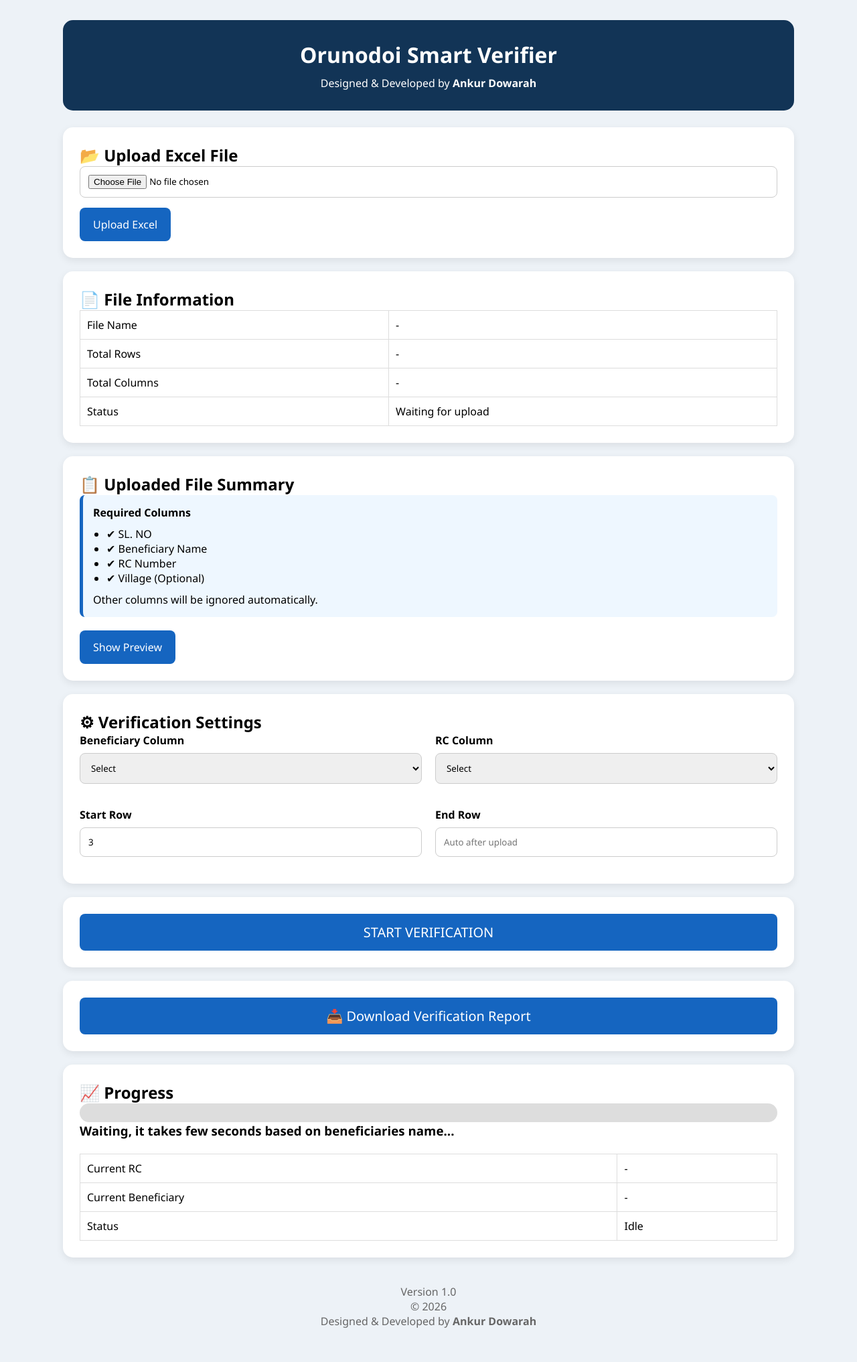
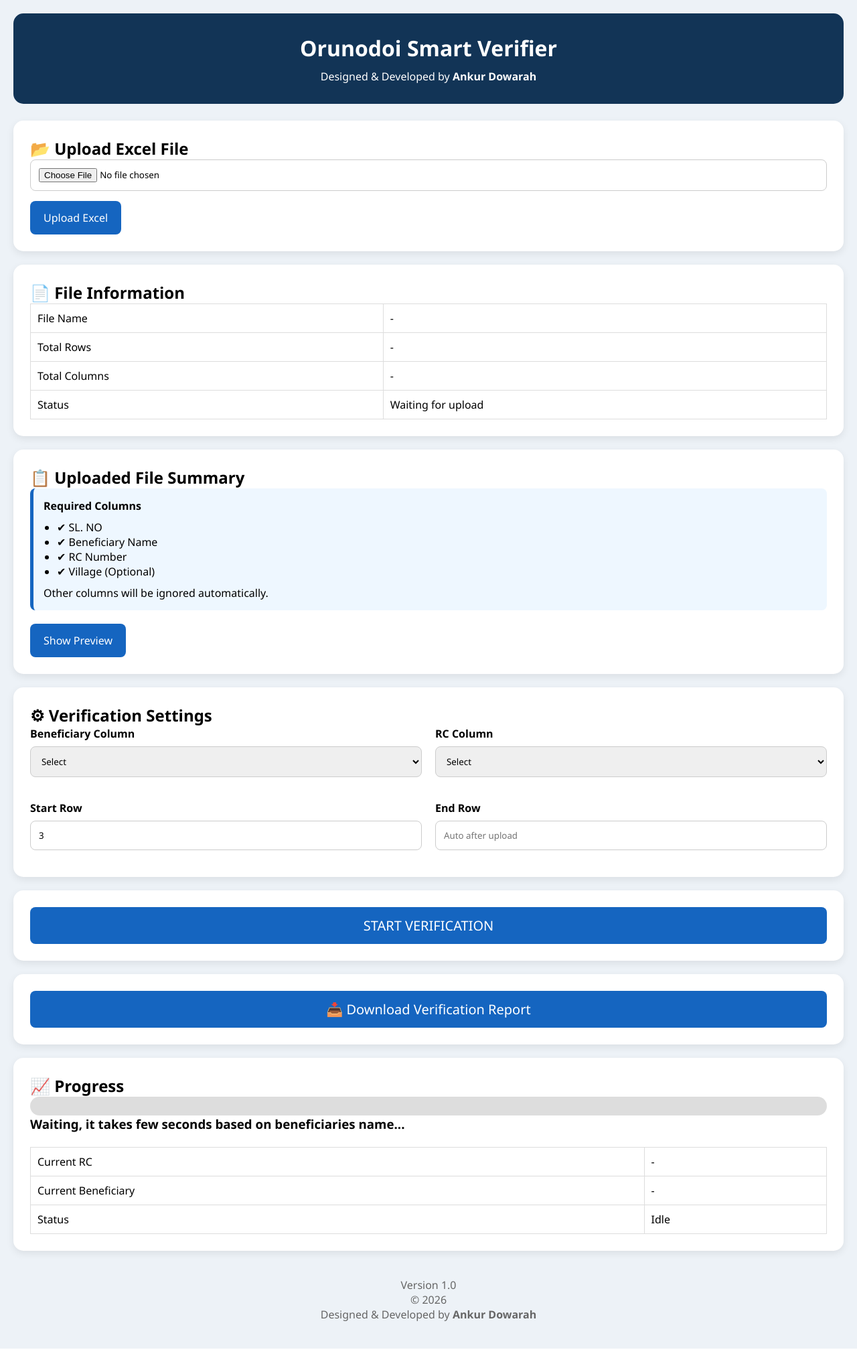
Before and after one commit to cuducracker/OrunodoiVerifier, a Flask app: page / in a window 1280 px wide. Shown: the whole page at 67% size. Run offline with Flask 3, Linux system fonts and the light colour scheme; parts of the project's set-up code (start-up, migrations or seed data) failed here and were passed over.

Commit message:
Initial Commit

```diff
--- a/static/css/style.css
+++ b/static/css/style.css
@@ -10,10 +10,10 @@ body{
 }
 
 .container{
-    width:90%;
+    width:100%;
     max-width:1400px;
-    margin:auto;
-    padding:30px;
+    margin:0 auto;
+    padding:20px;
 }
 
 header{
```
